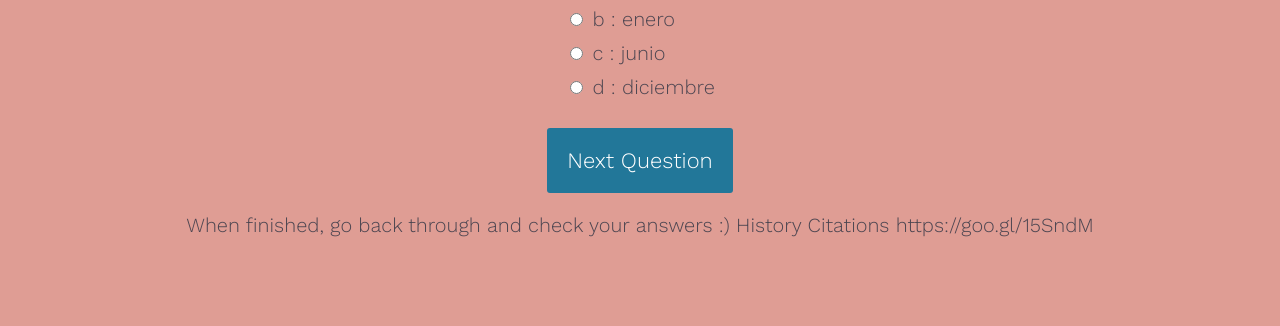
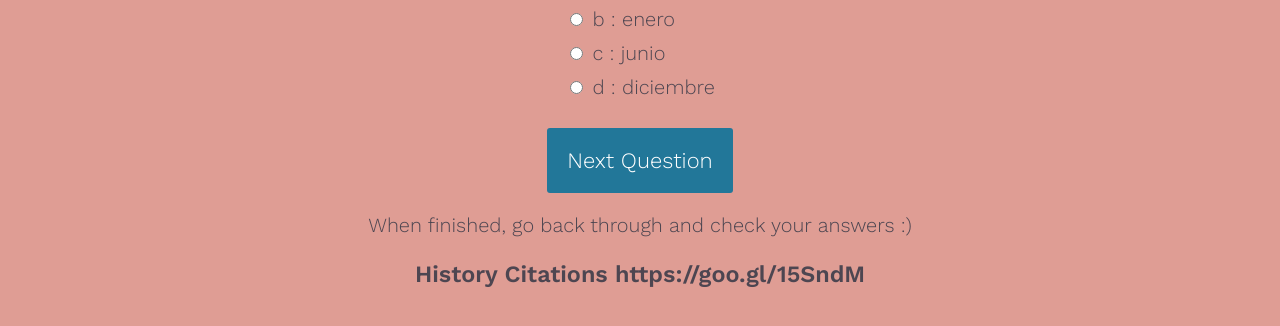
Before and after one commit to STEMUnit3PBL-Huff/STEMUnit3PBL-Huff.github.io, a plain HTML site: page index.html in a window 1280 px wide. Shown: the part 224-550 px from the top of the page. Drawn offline with nearby package versions, Linux system fonts and the light colour scheme.

Commit message:
FINAL CODE - Ready For Turn-In (Citations Added)

```diff
--- a/index.html
+++ b/index.html
@@ -542,4 +542,7 @@ button:hover{
 </style>
 
 <body> When finished, go back through and check your answers :) </body>
-<body> History Citations https://goo.gl/15SndM </body>
+
+<body>
+	<h3> History Citations https://goo.gl/15SndM </h3
+</body>
```
